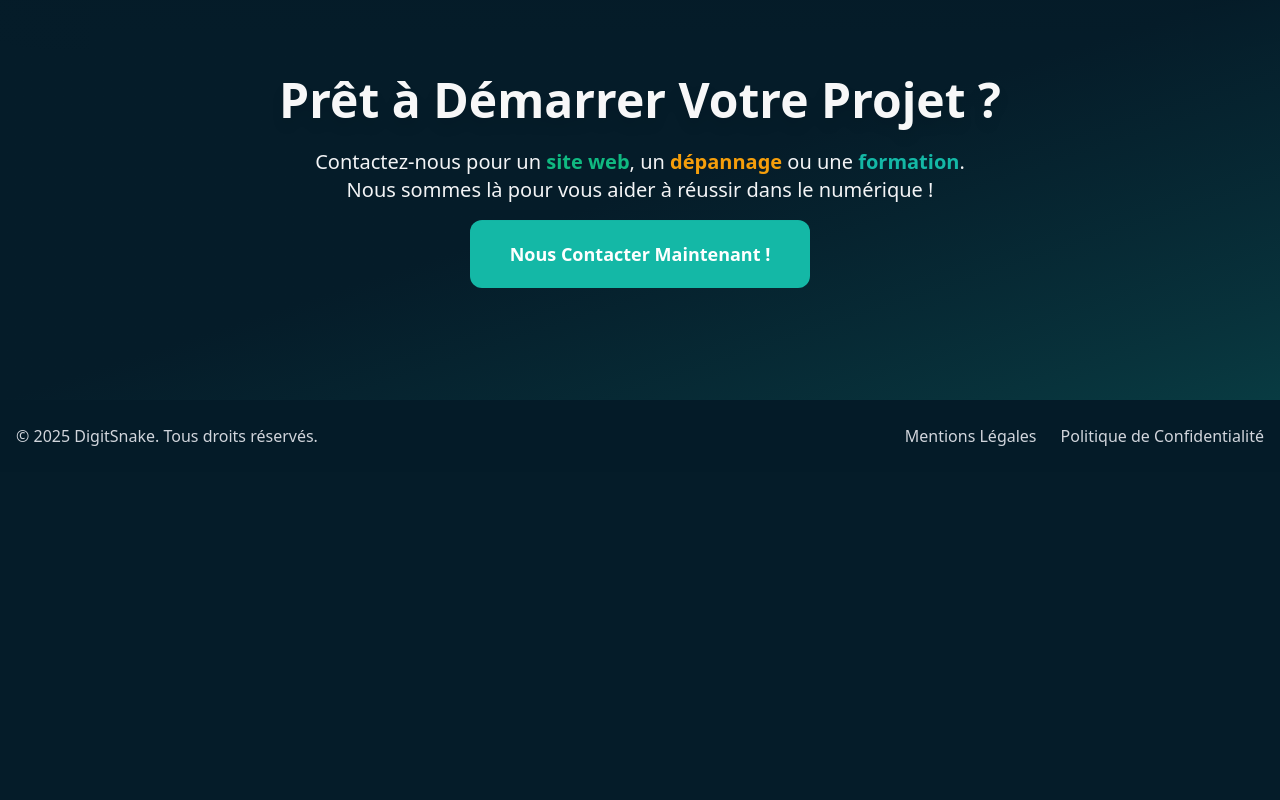
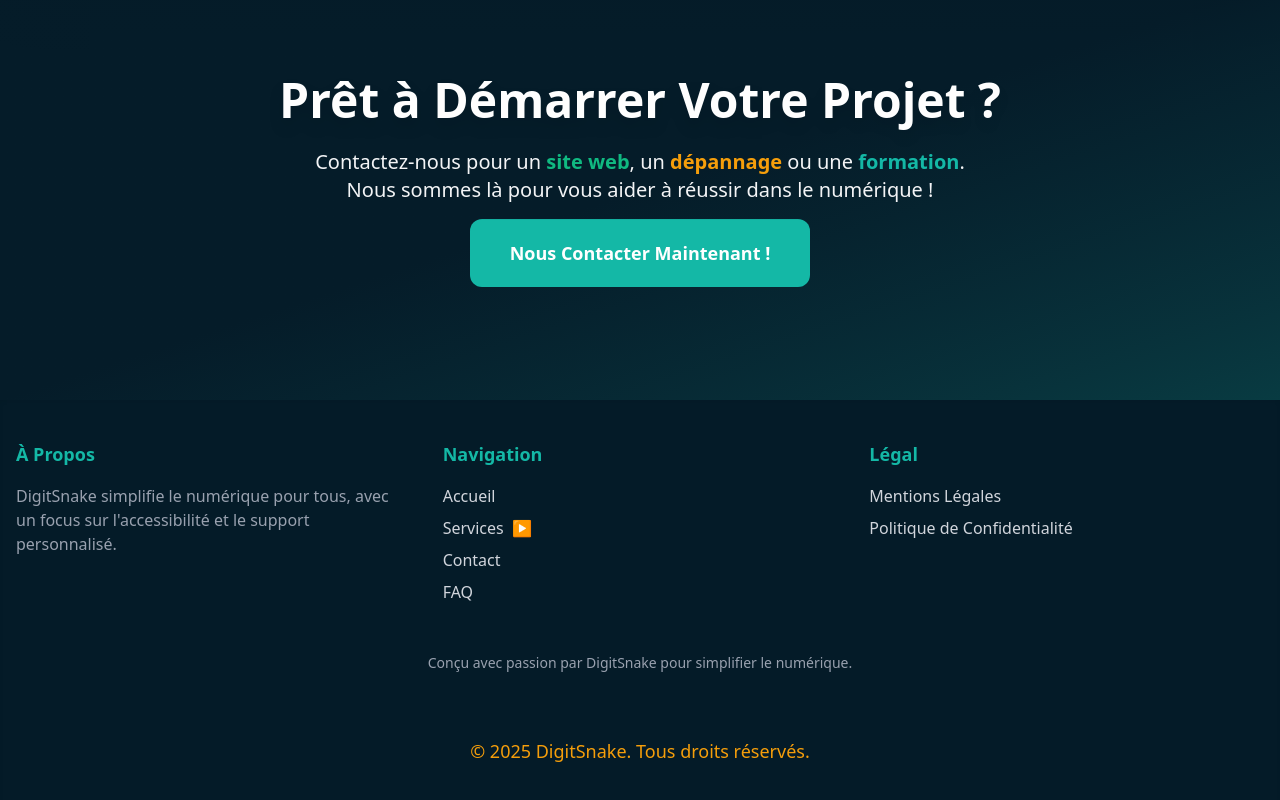
Before and after one commit to petaccia/DigitSnake, a Next.js app: page / in a window 1280 px wide. Shown: the part 1762-2562 px from the top of the page. Before the commit the page ends 2234 px from the top, so only its background shows below. Built offline with nearby package versions, Linux system fonts and the light colour scheme; a web font is replaced by a local one.

Commit message:
Add Footer component to RootLayout and remove inline footer from Home page

```diff
--- a/src/app/layout.tsx
+++ b/src/app/layout.tsx
@@ -2,6 +2,7 @@ import type { Metadata } from "next";
 import {Roboto, Poppins, Playfair_Display, JetBrains_Mono, Fira_Code, Ma_Shan_Zheng } from "next/font/google";
 import "./globals.css";
 import Navbar from "@/components/navigation/Navbar";
+import Footer from "@/components/layout/Footer";
 
 const roboto = Roboto ({
   subsets: ["latin"],
@@ -71,6 +72,7 @@ export default function RootLayout({
       >
         <Navbar />
         {children}
+        <Footer />
       </body>
     </html>
   );
--- a/src/app/page.tsx
+++ b/src/app/page.tsx
@@ -20,18 +20,6 @@ export default function Home() {
         <CTASection />
       </main>
 
-      {/* Footer */}
-      <footer className="py-6 bg-primary/95 text-gray-300">
-        <div className="container mx-auto px-4">
-          <div className="flex flex-col md:flex-row justify-between items-center">
-            <p>&copy; {new Date().getFullYear()} DigitSnake. Tous droits réservés.</p>
-            <div className="mt-4 md:mt-0 flex space-x-6">
-              <a href="/mentions-legales" className="hover:text-white transition-colors">Mentions Légales</a>
-              <a href="/politique-confidentialite" className="hover:text-white transition-colors">Politique de Confidentialité</a>
-            </div>
-          </div>
-        </div>
-      </footer>
     </div>
   );
 }
--- /dev/null
+++ b/src/components/layout/Footer.tsx
@@ -0,0 +1,55 @@
+"use client";
+
+import { useState } from "react";
+
+export default function Footer() {
+  const [isServicesOpen, setIsServicesOpen] = useState(false);
+
+  const toggleServices = () => {
+    setIsServicesOpen(!isServicesOpen);
+  };
+
+  return (
+    <footer className="py-10 bg-primary/95 text-gray-300 shadow-inner">
+      <div className="container mx-auto px-4">
+        <div className="grid grid-cols-1 md:grid-cols-3 gap-8 mb-8">
+          <div>
+            <h3 className="text-lg font-bold mb-4 text-secondary">À Propos</h3>
+            <p className="text-gray-400 mb-4">DigitSnake simplifie le numérique pour tous, avec un focus sur l'accessibilité et le support personnalisé.</p>
+          </div>
+          <div>
+            <h3 className="text-lg font-bold mb-4 text-secondary">Navigation</h3>
+            <ul className="space-y-2">
+              <li><a href="/" className="hover:text-octonary transition-colors duration-300">Accueil</a></li>
+              <li>
+                <div className="flex items-center cursor-pointer" onClick={toggleServices}>
+                  <a href="/services" className="hover:text-octonary transition-colors duration-300">Services</a>
+                  <span className="ml-2 text-secondary">{isServicesOpen ? '▼' : '▶'}</span>
+                </div>
+                <ul className={`ml-4 mt-1 space-y-1 text-sm text-gray-400 ${isServicesOpen ? 'block' : 'hidden'}`}>
+                  <li><a href="/services/sites-web" className="hover:text-secondary transition-colors duration-300">Création de Sites Web</a></li>
+                  <li><a href="/services/depannage" className="hover:text-secondary transition-colors duration-300">Dépannage Informatique</a></li>
+                </ul>
+              </li>
+              <li><a href="/contact" className="hover:text-octonary transition-colors duration-300">Contact</a></li>
+              <li><a href="/faq" className="hover:text-octonary transition-colors duration-300">FAQ</a></li>
+            </ul>
+          </div>
+          <div>
+            <h3 className="text-lg font-bold mb-4 text-secondary">Légal</h3>
+            <ul className="space-y-2">
+              <li><a href="/mentions-legales" className="hover:text-octonary transition-colors duration-300">Mentions Légales</a></li>
+              <li><a href="/politique-confidentialite" className="hover:text-octonary transition-colors duration-300">Politique de Confidentialité</a></li>
+            </ul>
+          </div>
+        </div>
+        <div className="mt-8 border-t border-primary/30 pt-4 text-center text-sm text-gray-400">
+          <p>Conçu avec passion par DigitSnake pour simplifier le numérique.</p>
+        </div>
+        <div>
+          <p className="text-lg font-medium text-octonary text-center mt-16">&copy; {new Date().getFullYear()} DigitSnake. Tous droits réservés.</p>
+        </div>
+      </div>
+    </footer>
+  );
+}
```
